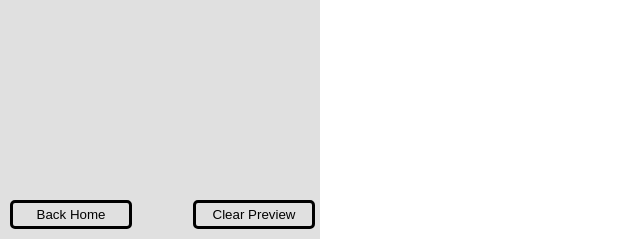
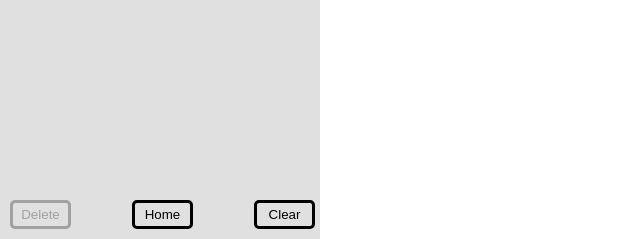
Before and after one commit to Mkz9s4Vy/ctsearch, a Flask app: template templates/results.html in a window 1280 px wide. Shown: the part 561-800 px from the top of the page, without its empty margins (0-640 px from the left). Run offline with Flask 3, Linux system fonts and the light colour scheme; the template is opened without the code that fills it, so the values that code supplies are empty; parts of the project's set-up code (start-up, migrations or seed data) failed here and were passed over.

Commit message:
added delete file button in left column bottom

```diff
--- a/static/results_styles.css
+++ b/static/results_styles.css
@@ -183,9 +183,31 @@ body {
     justify-content: space-between;
 }
 
+
+#left-bottom-btn-delete{
+    height: 100%;
+    width: 20%;
+}
+
+#left-bottom-delete-btn{
+    height: 75%;
+    width: 100%;
+    margin-top: 10px;
+    border: solid;
+    border-radius: 5px;
+    display: flex;
+    justify-content: center;
+    align-items: center;
+    text-align: center;
+    background-color: #e0e0e0;
+    cursor: pointer;
+    padding-block: 0;
+    padding-inline: 0;
+}
+
 #left-bottom-back-home {
     height: 100%;
-    width: 40%;
+    width: 20%;
 }
 
 #left-bottom-back-home-form {
@@ -214,7 +236,7 @@ body {
 
 #left-bottom-btn-clear {
     height: 100%;
-    width: 40%;
+    width: 20%;
 }
 
 #left-bottom-clear-btn {
--- a/templates/results.html
+++ b/templates/results.html
@@ -24,6 +24,46 @@
             const fileContentContainer = document.getElementById('file-content');
             const container = document.querySelector('.container');
             const toggleLeftColumnBtn = document.getElementById('toggle-left-column-btn');
+            // 获取删除按钮元素。 将 "deleteButton" 替换为您实际的按钮 ID。
+            const deleteFileBtn = document.getElementById('left-bottom-delete-btn');
+
+            if (deleteFileBtn) {
+                deleteFileBtn.addEventListener('click', () => {
+                    const iframe = document.getElementById('rendered-content');
+                    const filePath = new URL(iframe.src).searchParams.get('path');
+
+                    if (filePath) {
+                        fetch(`/delete_file?path=${encodeURIComponent(filePath)}`, { method: 'DELETE' })
+                            .then(response => {
+                                if (response.ok) {
+                                    clearContent();  // 清除 iframe 内容
+                                    // 可选：从搜索结果列表中删除已删除的文件
+                                    // 并相应地更新显示
+                                    location.reload(); // 刷新页面
+                                } else {
+                                    alert('删除文件失败。');
+                                }
+                            })
+                            .catch(error => {
+                                console.error("删除文件时出错:", error);
+                                alert('删除文件失败。');
+                            });
+                    }
+                });
+
+                // 根据是否预览文件启用/禁用删除按钮
+                const observeIframeSrc = () => {
+                    const iframe = document.getElementById('rendered-content');
+                    const filePath = new URL(iframe.src).searchParams.get('path');
+                    deleteFileBtn.disabled = !filePath;
+                };
+                const iframeMutationObserver = new MutationObserver(observeIframeSrc);
+                iframeMutationObserver.observe(document.getElementById('rendered-content'), { attributes: true });
+                observeIframeSrc();
+            } else {
+                console.error("获取元素失败: left-bottom-delete-btn");
+            };
+
 
             fileItems.forEach(item => {
                 item.addEventListener('click', function () {
@@ -148,14 +188,22 @@
                 </div>
 
                 <div id="left-bottom-btn-container">
+
+                    <div id="left-bottom-btn-delete">
+                        <button id="left-bottom-delete-btn" disabled>Delete</button>
+                    </div>
+
+
                     <div id="left-bottom-back-home">
                         <form id="left-bottom-back-home-form" action="/">
-                            <button id="left-bottom-back-home-btn">Back Home</button>
+                            <button id="left-bottom-back-home-btn">Home</button>
                         </form>
                     </div>
+
+
                     <div id="left-bottom-separator"></div>
                     <div id="left-bottom-btn-clear">
-                        <button id="left-bottom-clear-btn">Clear Preview</button>
+                        <button id="left-bottom-clear-btn">Clear</button>
                     </div>
                 </div>
 
```
Also changed, not shown: searcher.py (+131 -55 lines).
